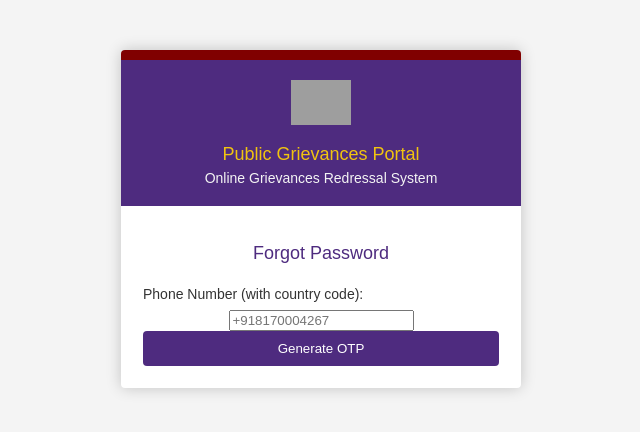
After one commit to subhasou26/grievance_redressal, a Node server app: page /api/auth/send-otp in a window 1280 px wide. The commit adds this page. Shown: the top 432 px of the page, without its empty margins (319-959 px from the left). Run offline with Node 20, Linux system fonts and the light colour scheme; some libraries are stand-ins or nearby versions; grey boxes are pictures that could not be loaded.

Commit message:
otp login done

```diff
--- a/controller/auth.js
+++ b/controller/auth.js
@@ -1,17 +1,17 @@
 const myUser = require("../models/user");
 const bcrypt = require("bcryptjs");
 const jwt = require("jsonwebtoken");
-const sendMail=require("../utils/mail");
-const crypto=require("crypto");
+const sendMail = require("../utils/mail");
+const crypto = require("crypto");
+const sendSms = require("../utils/sendSms");
 require("dotenv").config();
 
-module.exports.signupForm=(req,res)=>{
+module.exports.signupForm = (req, res) => {
   res.render("auth/signup.ejs");
-}
+};
 
-
-module.exports.signup=async(req,res)=>{
-    const { name, email, password ,address} = req.body;
+module.exports.signup = async (req, res) => {
+  const { name, email, password, address, phone } = req.body;
 
   try {
     let user = await myUser.findOne({ email });
@@ -24,7 +24,8 @@ module.exports.signup=async(req,res)=>{
       email,
       password: await bcrypt.hash(password, 10),
       role: "public",
-      address:address,
+      address: address,
+      phone: phone,
     });
 
     await user.save();
@@ -32,20 +33,19 @@ module.exports.signup=async(req,res)=>{
   } catch (err) {
     res.status(500).json({ msg: "Server error" });
   }
-}
+};
 
+module.exports.loginForm = (req, res) => {
+  res.render("auth/login.ejs");
+};
 
-module.exports.loginForm=(req,res)=>{
-    res.render("auth/login.ejs");
-}
-
-
-module.exports.login=async(req,res)=>{
+module.exports.login = async (req, res) => {
   const { email, password } = req.body;
 
   try {
     const login_user = await myUser.findOne({ email });
-    if (!login_user) return res.status(400).json({ msg: "Invalid credentials" });
+    if (!login_user)
+      return res.status(400).json({ msg: "Invalid credentials" });
 
     const isMatch = await bcrypt.compare(password, login_user.password);
     if (!isMatch) return res.status(400).json({ msg: "Invalid credentials" });
@@ -64,19 +64,93 @@ module.exports.login=async(req,res)=>{
   } catch (err) {
     res.status(500).json({ msg: err.message });
   }
+};
+
+module.exports.logout = (req, res) => {
+  res.clearCookie("token");
+  res.redirect("/api/auth/login");
+};
+module.exports.otp_login_form = (req, res) => {
+  res.render("auth/login_via_otp.ejs");
+};
+module.exports.otp_send = async (req, res) => {
+  const { phone } = req.body;
+
+  try {
+    const user = await myUser.findOne({ phone });
+    if (!user) {
+      return res
+        .status(404)
+        .json({ msg: "No user found with that mobile number" });
+    }
+    // Generate OTP
+    const otp = crypto.randomInt(100000, 999999).toString(); // 6-digit OTP
+    const expires = Date.now() + 15 * 60 * 1000; // 15 minutes from now
+
+    user.otp = otp;
+    user.optExpire = expires;
+
+    await user.save();
+
+    // Sending sms to the user
+    const text = `Your otp for login is ${otp}, which is valid for 15 minutes only.`;
+    sendSms(text, phone)
+      .then(() => {
+        console.log("Sms is send..");
+        res.json({ msg: "OTP sent to your phone" });
+      })
+      .catch((error) => {
+        console.log(error);
+        res.status(500).json({ msg: "error sending email otp" });
+      });
+
+    //res.json({ msg: "OTP sent to your phone" });
+  } catch (error) {
+    console.log(error);
+    res.status(500).json({ msg: "Server error" });
+  }
+};
+
+module.exports.otp_login = async (req, res) => {
+  const { phone, otp } = req.body;
+  try {
+    const user = await myUser.findOne({ phone });
+
+    if (!user || !user.otp || !user.optExpire) {
+      return res.status(400).json({ msg: "Invalid request or expired OTP" });
+    }
+    if (user.otp !== otp) {
+      return res.status(400).json({ msg: "Invalid OTP" });
     }
 
-
-module.exports.logout=(req,res)=>{
-    res.clearCookie("token");
-    res.redirect("/api/auth/login");
+    if (user.optExpire < Date.now()) {
+      return res.status(400).json({ msg: "OTP has expired" });
     }
 
-module.exports.forgotPasswordForm=(req,res)=>{
+    user.otp = undefined;
+    user.optExpire = undefined;
+    await user.save();
+
+    const token = jwt.sign(
+      { id: user._id, role: user.role },
+      process.env.JWT_SECRET,
+      { expiresIn: "1h" }
+    );
+    res.cookie("token", token, {
+      httpOnly: true,
+      maxAge: 1 * 60 * 60 * 1000, // 5 hour
+      sameSite: "Strict",
+    });
+    res.status(200).json({ msg: "Login sucefull", role: user.role });
+  } catch (error) {
+    res.status(500).json({ msg: err.message });
+  }
+};
+module.exports.forgotPasswordForm = (req, res) => {
   res.render("auth/forgot-password.ejs");
-}
+};
 
-module.exports.forgotPassword=async(req,res)=>{
+module.exports.forgotPassword = async (req, res) => {
   const { email } = req.body;
   try {
     const user = await myUser.findOne({ email });
@@ -117,9 +191,9 @@ module.exports.forgotPassword=async(req,res)=>{
     console.log(error);
     res.status(500).json({ msg: "Server error" });
   }
-}
+};
 
-module.exports.resetPassword=async(req,res)=>{
+module.exports.resetPassword = async (req, res) => {
   const { email, otp, newPassword } = req.body;
   // creting new
   try {
@@ -151,4 +225,4 @@ module.exports.resetPassword=async(req,res)=>{
   } catch (error) {
     res.status(500).json({ msg: "Server error" });
   }
-}
+};
--- /dev/null
+++ b/public/js/login_via_otp.js
@@ -0,0 +1,81 @@
+
+document.addEventListener("DOMContentLoaded", function () {
+    window.onload = function() {
+      document.getElementById('otp-form').reset();
+      document.getElementById('forgot-password-form').reset();
+  };
+
+  function showLoading() {
+    document.getElementById("loading-screen").style.display = "flex";
+  }
+
+  // Hide the loading screen
+  function hideLoading() {
+    document.getElementById("loading-screen").style.display = "none";
+  }
+
+  document
+    .getElementById("forgot-password-form")
+    .addEventListener("submit", async function (event) {
+      event.preventDefault();
+      const formData = {
+        phone: document.getElementById("phone").value,
+      };
+      showLoading();
+      try {
+        const response = await fetch("/api/auth/send-otp", {
+          method: "POST",
+          headers: {
+            "Content-Type": "application/json",
+          },
+          body: JSON.stringify(formData),
+        });
+
+        const result = await response.json();
+        console.log(response);
+        if (response.ok) {
+          alert("OTP has been sent to your registered phone no.");
+        } else {
+          alert("Error: " + result.msg);
+        }
+      } catch (error) {
+        alert("Error sending sms");
+      }
+      hideLoading();
+      document.getElementById("otp-field").style.display = "block";
+    });
+
+  document
+    .getElementById("otp-form")
+    .addEventListener("submit", async function (event) {
+      event.preventDefault();
+      const formData = {
+        phone: document.getElementById("phone").value,
+        otp:document.getElementById('otp').value,
+
+      };
+
+      try {
+        const response = await fetch("/api/auth/login-otp", {
+          method: "POST",
+          headers: {
+            "Content-Type": "application/json",
+          },
+          body: JSON.stringify(formData),
+        });
+
+        const result = await response.json();
+        if (response.ok) {
+
+          console.log(response);
+
+          window.location.href=`/api/dashbord/${result.role}`;
+        } else {
+          alert("Error: " + result.msg);
+        }
+      } catch (error) {
+        alert("Error to reset password");
+      }
+    });
+
+  });
--- a/public/js/register.js
+++ b/public/js/register.js
@@ -6,6 +6,7 @@ document.getElementById('registrationForm').addEventListener('submit', async fun
         name: document.getElementById('name').value,
         email: document.getElementById('email').value,
         password: document.getElementById('password').value,
+        phone:document.getElementById('phone').value,
         address: {
             street: document.getElementById('street').value,
             city: document.getElementById('city').value,
--- a/routes/auth.js
+++ b/routes/auth.js
@@ -16,6 +16,12 @@ router.get("/login", authController.loginForm);
 // Login
 router.post("/login", wrapAsync(authController.login));
 
+router.get("/send-otp",wrapAsync(authController.otp_login_form));
+
+router.post("/send-otp",wrapAsync(authController.otp_send));
+
+router.post("/login-otp",wrapAsync(authController.otp_login));
+
 router.get("/logout", authController.logout);
 
 router.get("/forgot-password", authController.forgotPasswordForm);
--- /dev/null
+++ b/views/auth/login_via_otp.ejs
@@ -0,0 +1,168 @@
+<!DOCTYPE html>
+<html lang="en">
+<head>
+    <meta charset="UTF-8">
+    <meta name="viewport" content="width=device-width, initial-scale=1.0">
+    <title>Login using otp</title>
+    <style>
+        body {
+            font-family: 'Arial', sans-serif;
+            background-color: #f4f4f4;
+            margin: 0;
+            padding: 0;
+        }
+
+        .container {
+            width: 100%;
+            max-width: 400px;
+            margin: 50px auto;
+            background-color: white;
+            box-shadow: 0 0 15px rgba(0, 0, 0, 0.2);
+            border-top: 10px solid #800000;
+            text-align: center;
+            border-radius: 4px;
+        }
+
+        header {
+            background-color: #4e2b7f;
+            color: white;
+            padding: 20px 0;
+        }
+
+        header img {
+            width: 60px;
+            margin-bottom: 10px;
+        }
+
+        header h1 {
+            font-size: 18px;
+            margin: 5px 0;
+            color: #f1c40f;
+            font-weight: normal;
+        }
+
+        header p {
+            font-size: 14px;
+            margin: 0;
+            color: #f4f4f4;
+        }
+
+        .form-container {
+            padding: 22px;
+        }
+
+        .form-container h2 {
+            font-size: 18px;
+            margin-bottom: 22px;
+            color: #4e2b7f;
+            font-weight: normal;
+        }
+
+        form label {
+            display: block;
+            text-align: left;
+            font-size: 14px;
+            color: #333;
+            margin-top:8px ;
+            margin-bottom: 8px;
+        }
+
+        form input[type="text"],
+        form input[type="email"],
+        form input[type="password"] {
+            width: calc(100% - 22px);
+            padding: 10px;
+            margin-bottom: 15px;
+            border: 1px solid #ccc;
+            border-radius: 4px;
+            box-sizing: border-box;
+        }
+
+        form button {
+            width: 100%;
+            padding: 10px;
+            background-color: #4e2b7f;
+            color: white;
+            border: none;
+            border-radius: 4px;
+            cursor: pointer;
+        }
+
+        form button:hover {
+            background-color: #3b2160;
+        }
+
+        a {
+            display: inline-block;
+            margin: 10px 5px;
+            color: #4e2b7f;
+            text-decoration: none;
+        }
+
+        a:hover {
+            text-decoration: underline;
+        }
+        #loading-screen {
+  position: fixed;
+  top: 0;
+  left: 0;
+  width: 100vw;
+  height: 100vh;
+  background: rgba(255, 255, 255, 0.8);
+  display: flex;
+  justify-content: center;
+  align-items: center;
+  z-index: 1000;
+}
+
+.spinner {
+  border: 16px solid #f3f3f3;
+  border-top: 16px solid #3498db;
+  border-radius: 50%;
+  width: 120px;
+  height: 120px;
+  animation: spin 2s linear infinite;
+}
+
+@keyframes spin {
+  0% { transform: rotate(0deg); }
+  100% { transform: rotate(360deg); }
+}
+
+    </style>
+</head>
+<body>
+    <div class="container">
+        <header>
+            <img src="https://www.biyanitechnologies.com/img/gecr16a.jpg" alt="Logo">
+            <h1>Public Grievances Portal</h1>
+            <p>Online Grievances Redressal System</p>
+        </header>
+
+        <div class="form-container">
+            <h2>Forgot Password</h2>
+            <form action="#" method="POST" id="forgot-password-form">
+                <label for="phone">Phone Number (with country code):</label>
+            <input type="tel" id="phone" name="phone" placeholder="+918170004267" required pattern="^\+[1-9]{1}[0-9]{3,14}$">
+
+                <button type="submit">Generate OTP</button>
+            </form>
+
+            <div id="otp-field" style="display: none;">
+                <form action="#" method="POST" id="otp-form">
+                    <label for="otp">Enter OTP *</label>
+                    <input type="text" id="otp" name="otp" required>
+
+                    <button type="submit">Verify OTP</button>
+                </form>
+            </div>
+        </div>
+    </div>
+    <div id="loading-screen" style="display:none;">
+        <div class="spinner"></div> <!-- Replace with your spinner/loader -->
+        <p>Loading, please wait...</p>
+      </div>
+
+   <script src="/js/login_via_otp.js"></script>
+</body>
+</html>
--- a/views/auth/signup.ejs
+++ b/views/auth/signup.ejs
@@ -15,6 +15,9 @@
 
             <label for="email">Email:</label>
             <input type="email" id="email" name="email" required>
+
+            <label for="phone">Phone Number (with country code):</label>
+            <input type="tel" id="phone" name="phone" placeholder="+918170004267" required pattern="^\+[1-9]{1}[0-9]{3,14}$">
 
             <label for="password">Password:</label>
             <input type="password" id="password" name="password" required>
--- a/views/complaint/lunch-complaint.ejs
+++ b/views/complaint/lunch-complaint.ejs
@@ -39,6 +39,7 @@
             <button id="get-location">Get geo location</button>
             <button type="submit" class="submit-btn">Submit</button>
         </form>
+
     </div>
 </body>
 <script src="/js/complaint.js"></script>
```
Also changed, not shown: models/user.js (+6 -1 lines), public/css/lunch-complaint.css (+27 -0 lines), utils/sendSms.js (added, +16 -0 lines), views/auth/login.ejs (+7 -1 lines). Lines whose indentation alone changed are shown as unchanged.
